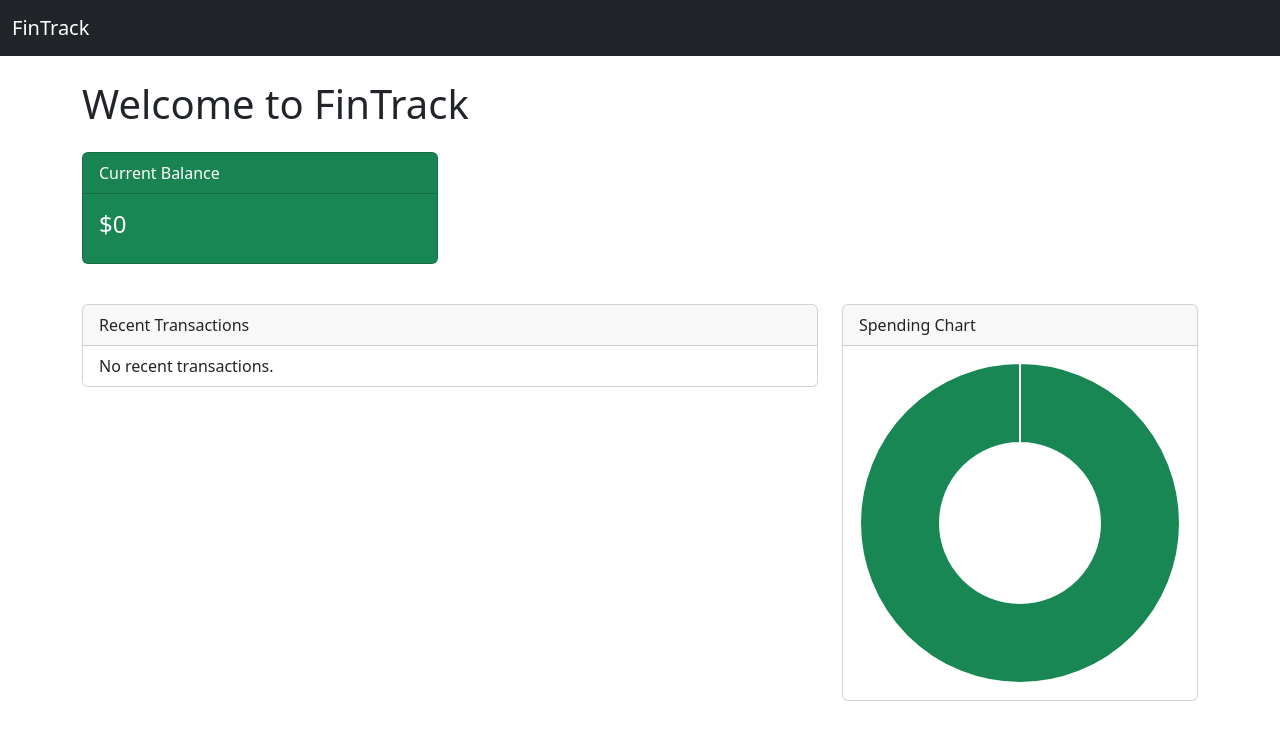
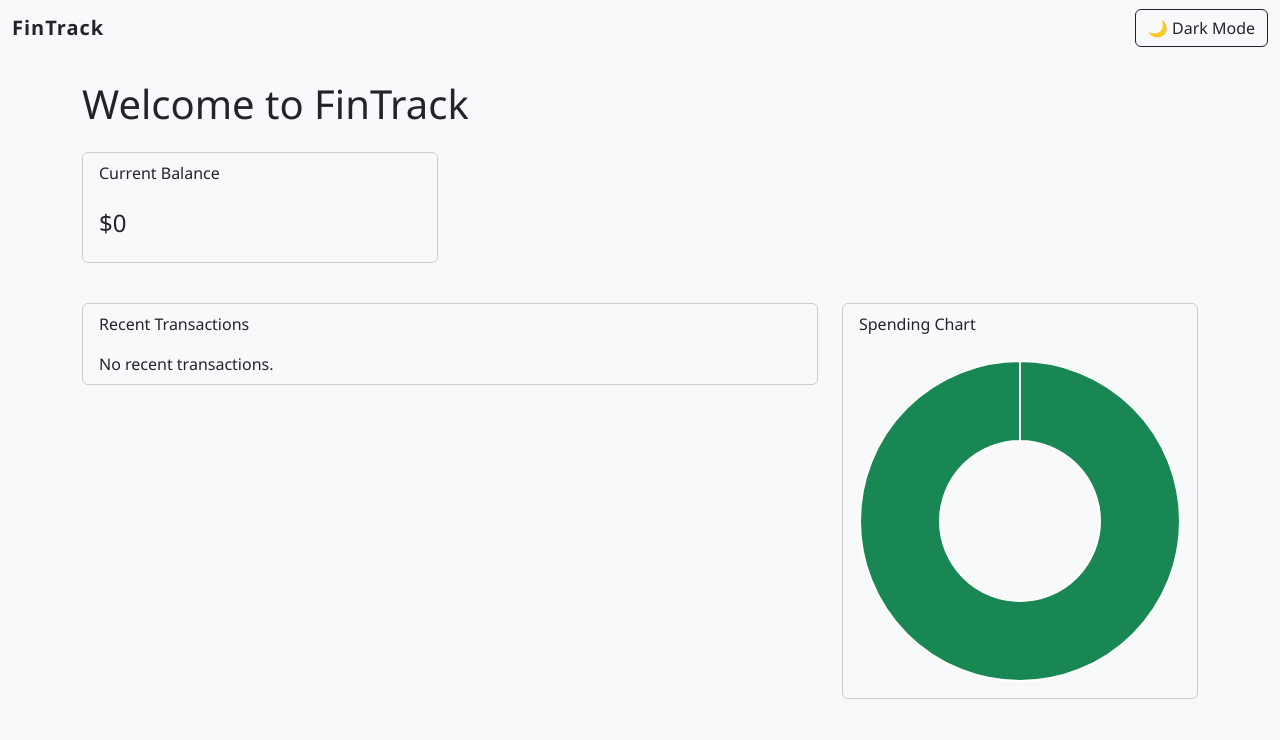
Before and after one commit to Derdev74/CS50-Final-Project, a Flask app: page / in a window 1280 px wide. Shown: the top 740 px of the page. Run offline with Flask 3, Linux system fonts and the light colour scheme; some libraries are stand-ins or nearby versions.

Commit message:
Front end chnages

```diff
--- /dev/null
+++ b/static/css/main.css
@@ -0,0 +1,47 @@
+/* main.css - Custom styles for FinTrack */
+
+body {
+    background-color: #f8f9fa;
+    font-family: 'Segoe UI', Arial, sans-serif;
+}
+
+.navbar-brand {
+    font-weight: bold;
+    letter-spacing: 1px;
+}
+
+.card {
+    box-shadow: 0 2px 8px rgba(0,0,0,0.05);
+}
+
+.card-header {
+    font-weight: 500;
+}
+
+.badge {
+    font-size: 1em;
+}
+
+/* Responsive tweaks */
+@media (max-width: 768px) {
+    .card-title {
+        font-size: 1.2em;
+    }
+}
+
+/* Dark mode (to be toggled with JS) */
+body.dark-mode {
+    background-color: #181a1b;
+    color: #e0e0e0;
+}
+body.dark-mode .card {
+    background-color: #23272b;
+    color: #e0e0e0;
+}
+body.dark-mode .navbar {
+    background-color: #23272b !important;
+}
+body.dark-mode .list-group-item {
+    background-color: #23272b;
+    color: #e0e0e0;
+}
--- /dev/null
+++ b/static/js/main.js
@@ -0,0 +1,137 @@
+// main.js - Custom JS for FinTrack
+
+// ===============================
+// DARK MODE TOGGLE FUNCTIONALITY (using [data-theme="dark"])
+// ===============================
+
+/**
+ * Toggles dark mode by setting the data-theme attribute on <body>.
+ * Persists user preference in localStorage and updates toggle button.
+ */
+function toggleDarkMode() {
+    const isDark = document.body.getAttribute('data-theme') === 'dark';
+    if (isDark) {
+        document.body.removeAttribute('data-theme'); // Switch to light
+        localStorage.setItem('theme', 'light');
+    } else {
+        document.body.setAttribute('data-theme', 'dark');
+        localStorage.setItem('theme', 'dark');
+    }
+    // Update toggle button UI if present
+    const btn = document.getElementById('darkModeToggle');
+    if (btn) {
+        btn.innerHTML = isDark ? '🌙 Dark Mode' : '☀️ Light Mode';
+    }
+}
+
+/**
+ * On page load, set theme based on localStorage or system preference.
+ * Also updates the toggle button UI if present.
+ */
+document.addEventListener('DOMContentLoaded', function() {
+    // Check localStorage for theme preference
+    const savedTheme = localStorage.getItem('theme');
+    if (savedTheme === 'dark' || (!savedTheme && window.matchMedia('(prefers-color-scheme: dark)').matches)) {
+        document.body.setAttribute('data-theme', 'dark');
+    } else {
+        document.body.removeAttribute('data-theme');
+    }
+    // Set toggle button text/icon
+    const btn = document.getElementById('darkModeToggle');
+    if (btn) {
+        btn.innerHTML = document.body.getAttribute('data-theme') === 'dark' ? '☀️ Light Mode' : '🌙 Dark Mode';
+    }
+});
+
+// ===============================
+// FORM VALIDATION HELPERS
+// ===============================
+
+/**
+ * Validates that an input (by id) is a positive number.
+ * Adds/removes Bootstrap 'is-invalid' class for feedback.
+ * @param {string} inputId - The id of the input element
+ * @returns {boolean} - True if valid, false otherwise
+ */
+function validateAmount(inputId) {
+    const input = document.getElementById(inputId);
+    if (input) {
+        const value = parseFloat(input.value);
+        if (isNaN(value) || value <= 0) {
+            input.classList.add('is-invalid');
+            return false;
+        } else {
+            input.classList.remove('is-invalid');
+            return true;
+        }
+    }
+    return false;
+}
+
+// ===============================
+// ALERT/NOTIFICATION SYSTEM
+// ===============================
+
+/**
+ * Shows a Bootstrap alert message in a placeholder div.
+ * @param {string} message - The alert message
+ * @param {string} [type='success'] - Bootstrap alert type (success, danger, warning, info)
+ */
+function showAlert(message, type = 'success') {
+    const alertPlaceholder = document.getElementById('alert-placeholder');
+    if (alertPlaceholder) {
+        alertPlaceholder.innerHTML = `<div class="alert alert-${type} alert-dismissible fade show" role="alert">
+            ${message}
+            <button type="button" class="btn-close" data-bs-dismiss="alert" aria-label="Close"></button>
+        </div>`;
+    }
+}
+
+// ===============================
+// CHART.JS DYNAMIC UPDATE
+// ===============================
+
+/**
+ * Updates a Chart.js chart with new labels and data.
+ * @param {object} chart - Chart.js chart instance
+ * @param {Array} labels - Array of labels
+ * @param {Array} data - Array of data values
+ */
+function updateSpendingChart(chart, labels, data) {
+    chart.data.labels = labels;
+    chart.data.datasets[0].data = data;
+    chart.update();
+}
+
+// ===============================
+// UI/UX IMPROVEMENTS
+// ===============================
+
+/**
+ * Smoothly scrolls to a given element by id.
+ * @param {string} elementId - The id of the element to scroll to
+ */
+function scrollToSection(elementId) {
+    const el = document.getElementById(elementId);
+    if (el) {
+        el.scrollIntoView({ behavior: 'smooth' });
+    }
+}
+
+/**
+ * Focuses the first invalid input in a form for better accessibility.
+ * @param {string} formId - The id of the form
+ */
+function focusFirstInvalid(formId) {
+    const form = document.getElementById(formId);
+    if (form) {
+        const invalid = form.querySelector('.is-invalid');
+        if (invalid) {
+            invalid.focus();
+        }
+    }
+}
+
+// ===============================
+// END OF main.js
+// ===============================
--- a/templates/dashboard.html
+++ b/templates/dashboard.html
@@ -1,36 +1,55 @@
+{#
+  Dashboard Page for FinTrack
+  - Extends the base layout.html
+  - Shows user balance, recent transactions, and a spending chart
+  - Uses Bootstrap for layout and styling
+  - Uses Jinja2 for dynamic content
+  - Integrates Chart.js for data visualization
+#}
 {% extends "layout.html" %}
+
+{# Set the page title #}
 {% block title %}Dashboard - FinTrack{% endblock %}
+
+{# Main content block #}
 {% block content %}
 <h1 class="mb-4">Welcome to FinTrack</h1>
+
+<!-- Balance Card -->
 <div class="row mb-4">
     <div class="col-md-4">
-        <div class="card text-white bg-success mb-3">
-            <div class="card-header">Current Balance</div>
+        <!-- Card for current balance, themed by CSS variables -->
+        <div class="card mb-3" style="background: var(--success-color); color: var(--bg-primary); box-shadow: var(--shadow-md);">
+            <div class="card-header" style="background: transparent; border-bottom: 1px solid var(--border-color); color: var(--bg-primary);">Current Balance</div>
             <div class="card-body">
                 <h4 class="card-title">${{ balance }}</h4>
             </div>
         </div>
     </div>
 </div>
+
 <div class="row">
+    <!-- Recent Transactions List -->
     <div class="col-md-8">
-        <div class="card mb-3">
-            <div class="card-header">Recent Transactions</div>
+        <div class="card mb-3" style="box-shadow: var(--shadow-sm); background: var(--bg-primary); color: var(--text-primary);">
+            <div class="card-header" style="background: transparent; border-bottom: 1px solid var(--border-color);">Recent Transactions</div>
             <ul class="list-group list-group-flush">
                 {% for txn in transactions %}
-                <li class="list-group-item d-flex justify-content-between align-items-center">
+                <li class="list-group-item d-flex justify-content-between align-items-center" style="background: var(--bg-secondary); color: var(--text-primary);">
                     <span>{{ txn["description"] or "(No description)" }}</span>
-                    <span class="badge bg-primary">${{ txn["amount"] }}</span>
+                    <span class="badge" style="background: var(--primary-color); color: var(--bg-primary);">${{ txn["amount"] }}</span>
                 </li>
                 {% else %}
-                <li class="list-group-item">No recent transactions.</li>
+                <li class="list-group-item" style="background: var(--bg-secondary); color: var(--text-muted);">No recent transactions.</li>
                 {% endfor %}
             </ul>
         </div>
     </div>
+
+    <!-- Spending Chart Card -->
     <div class="col-md-4">
-        <div class="card mb-3">
-            <div class="card-header">Spending Chart</div>
+        <div class="card mb-3" style="box-shadow: var(--shadow-sm); background: var(--bg-primary); color: var(--text-primary);">
+            <div class="card-header" style="background: transparent; border-bottom: 1px solid var(--border-color);">Spending Chart</div>
             <div class="card-body">
                 <canvas id="spendingChart" width="100%" height="100"></canvas>
             </div>
@@ -38,18 +57,22 @@
     </div>
 </div>
 {% endblock %}
+
+{# Scripts block for page-specific JS #}
 {% block scripts %}
+<!-- Load Chart.js from CDN -->
 <script src="https://cdn.jsdelivr.net/npm/chart.js"></script>
 <script>
-// Placeholder for spending chart
+// Chart.js: Render a placeholder doughnut chart
+// In production, replace with real data from Flask/Jinja
 const ctx = document.getElementById('spendingChart').getContext('2d');
 const spendingChart = new Chart(ctx, {
     type: 'doughnut',
     data: {
-        labels: ['Sample'],
+        labels: ['Sample'], // Replace with categories
         datasets: [{
-            data: [100],
-            backgroundColor: ['#198754']
+            data: [100], // Replace with actual spending data
+            backgroundColor: ['#198754'] // Bootstrap green
         }]
     },
     options: {
--- a/templates/layout.html
+++ b/templates/layout.html
@@ -4,20 +4,27 @@
     <meta charset="UTF-8">
     <meta name="viewport" content="width=device-width, initial-scale=1.0">
     <title>{% block title %}FinTrack{% endblock %}</title>
+    <!-- Bootstrap CSS -->
     <link rel="stylesheet" href="https://cdn.jsdelivr.net/npm/bootstrap@5.3.0/dist/css/bootstrap.min.css">
+    <!-- Custom CSS -->
     <link rel="stylesheet" href="{{ url_for('static', filename='css/main.css') }}">
     {% block head %}{% endblock %}
 </head>
 <body>
-    <nav class="navbar navbar-expand-lg navbar-dark bg-dark mb-4">
+    <nav class="navbar navbar-expand-lg mb-4" style="background-color: var(--bg-primary); border-bottom: 1px solid var(--border-color);">
         <div class="container-fluid">
-            <a class="navbar-brand" href="/">FinTrack</a>
+            <a class="navbar-brand" href="/" style="color: var(--primary-color);">FinTrack</a>
+            <button id="darkModeToggle" onclick="toggleDarkMode()" class="btn btn-outline-secondary ms-2" type="button" style="border-color: var(--border-color); color: var(--primary-color); background: none;">
+                🌙 Dark Mode
+            </button>
         </div>
     </nav>
     <div class="container">
         {% block content %}{% endblock %}
     </div>
+    <!-- Bootstrap JS -->
     <script src="https://cdn.jsdelivr.net/npm/bootstrap@5.3.0/dist/js/bootstrap.bundle.min.js"></script>
+    <!-- Custom JS -->
     <script src="{{ url_for('static', filename='js/main.js') }}"></script>
     {% block scripts %}{% endblock %}
 </body>
```
Also changed, not shown: database.db (added), 1 other file.
